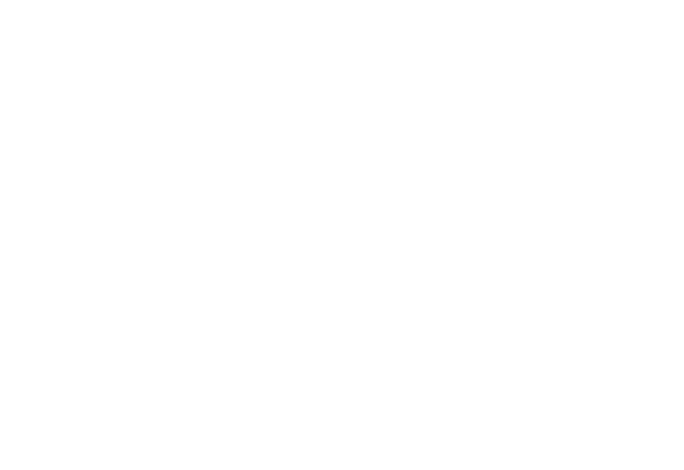
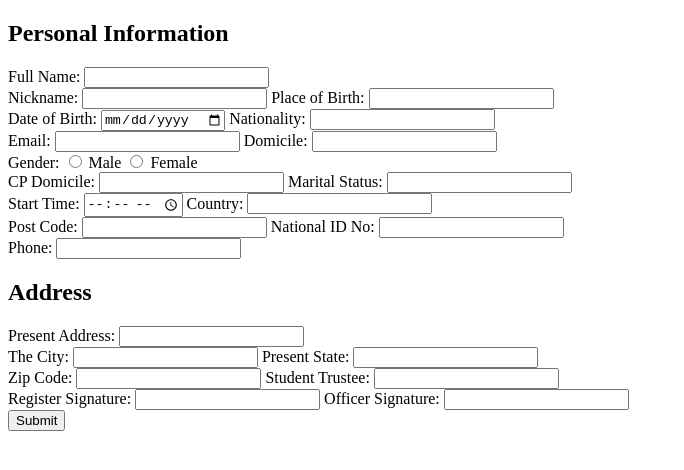
Before and after one commit to TiaanSchoeman/Team-Project-BrownHawk, a plain HTML site: page index.html in a window 1280 px wide. Shown: the whole page, without its empty margins (0-684 px from the left). Drawn offline with Linux system fonts and the light colour scheme.

Commit message:
Main Form And JS

```diff
--- a/index.html
+++ b/index.html
@@ -7,15 +7,137 @@
     <link rel="stylesheet" href="global.css">
 </head>
 <body>
+
     <header>
 
+    </header>
 
-    </header>
+    <main>
+        <form id="registrationForm" onsubmit="return validateForm()">
+            <section>
+                <h2>Personal Information</h2>
+
+                <label for="full-name">Full Name:</label>
+                <input type="text" id="full-name" name="full-name"><br>
+
+                <label for="nickname">Nickname:</label>
+                <input type="text" id="nickname" name="nickname">
+
+                <label for="place-of-birth">Place of Birth:</label>
+                <input type="text" id="place-of-birth" name="place-of-birth"><br>
+
+                <label for="date-of-birth">Date of Birth:</label>
+                <input type="date" id="date-of-birth" name="date-of-birth">
+
+                <label for="nationality">Nationality:</label>
+                <input type="text" id="nationality" name="nationality"><br>
+
+                <label for="email">Email:</label>
+                <input type="email" id="email" name="email">
+
+                <label for="domicile">Domicile:</label>
+                <input type="text" id="domicile" name="domicile"><br>
+
+                <label>Gender:</label>
+                <input type="radio" id="male" name="gender" value="male">
+                <label for="male">Male</label>
+                <input type="radio" id="female" name="gender" value="female">
+                <label for="female">Female</label><br>
+
+                <label for="cp-domicile">CP Domicile:</label>
+                <input type="text" id="cp-domicile" name="cp-domicile">
+
+                <label for="marital-status">Marital Status:</label>
+                <input type="text" id="marital-status" name="marital-status"><br>
+
+                <label for="start-time">Start Time:</label>
+                <input type="time" id="start-time" name="start-time">
+
+                <label for="country">Country:</label>
+                <input type="text" id="country" name="country"><br>
+
+                <label for="post-code">Post Code:</label>
+                <input type="text" id="post-code" name="post-code">
+
+                <label for="national-id">National ID No:</label>
+                <input type="text" id="national-id" name="national-id"><br>
+
+                <label for="phone">Phone:</label>
+                <input type="tel" id="phone" name="phone">
+            </section>
+
+            <section>
+                <h2>Address</h2>
+
+                <label for="present-address">Present Address:</label>
+                <input type="text" id="present-address" name="present-address"><br>
+
+                <label for="city">The City:</label>
+                <input type="text" id="city" name="city">
+
+                <label for="present-state">Present State:</label>
+                <input type="text" id="present-state" name="present-state"><br>
+
+                <label for="zip-code">Zip Code:</label>
+                <input type="text" id="zip-code" name="zip-code">
+
+                <label for="student-trustee">Student Trustee:</label>
+                <input type="text" id="student-trustee" name="student-trustee">
+            </section>
+
+            <section>
+                <label for="register-signature">Register Signature:</label>
+                <input type="text" id="register-signature" name="register-signature">
+
+                <label for="officer-signature">Officer Signature:</label>
+                <input type="text" id="officer-signature" name="officer-signature">
+            </section>
+
+            <button type="submit">Submit</button>
+        </form>
+
+        <p id="message"></p>
+    </main>
 
     <footer>
 
     </footer>
 
-    <script src="script.js"></script>
+    <script>
+        function validateForm() {
+            const form = document.getElementById("registrationForm");
+            const fullName = document.getElementById("full-name").value.trim();
+            const email = document.getElementById("email").value.trim();
+            const phone = document.getElementById("phone").value.trim();
+            const dateOfBirth = document.getElementById("date-of-birth").value;
+            const message = document.getElementById("message");
+
+            const emailPattern = /^[^ ]+@[^ ]+\.[a-z]{2,3}$/;
+            const phonePattern = /^[0-9+\-\s]{8,15}$/;
+
+            if (fullName === "" || email === "" || dateOfBirth === "" || phone === "") {
+                message.style.color = "red";
+                message.textContent = "Please fill in all required fields.";
+                return false;
+            }
+
+            if (!email.match(emailPattern)) {
+                message.style.color = "red";
+                message.textContent = "Please enter a valid email address.";
+                return false;
+            }
+
+            if (!phone.match(phonePattern)) {
+                message.style.color = "red";
+                message.textContent = "Please enter a valid phone number.";
+                return false;
+            }
+
+            message.style.color = "green";
+            message.textContent = "Registration successful!";
+            form.reset();
+            return false;
+        }
+    </script>
 </body>
 </html>
```
